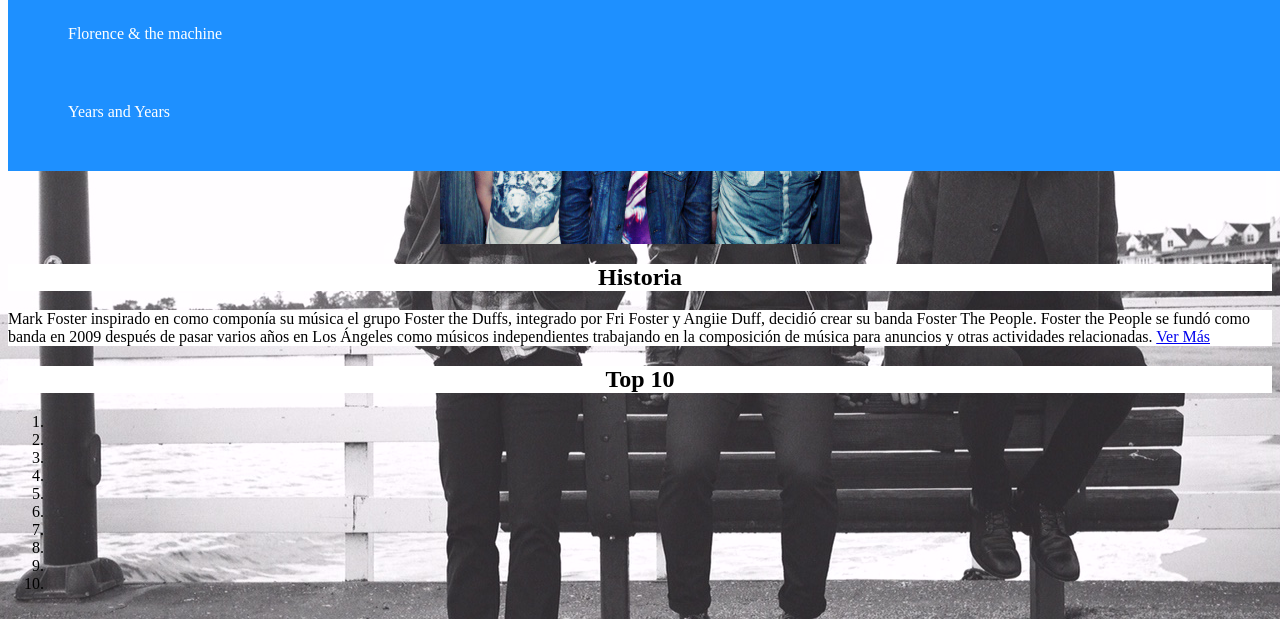
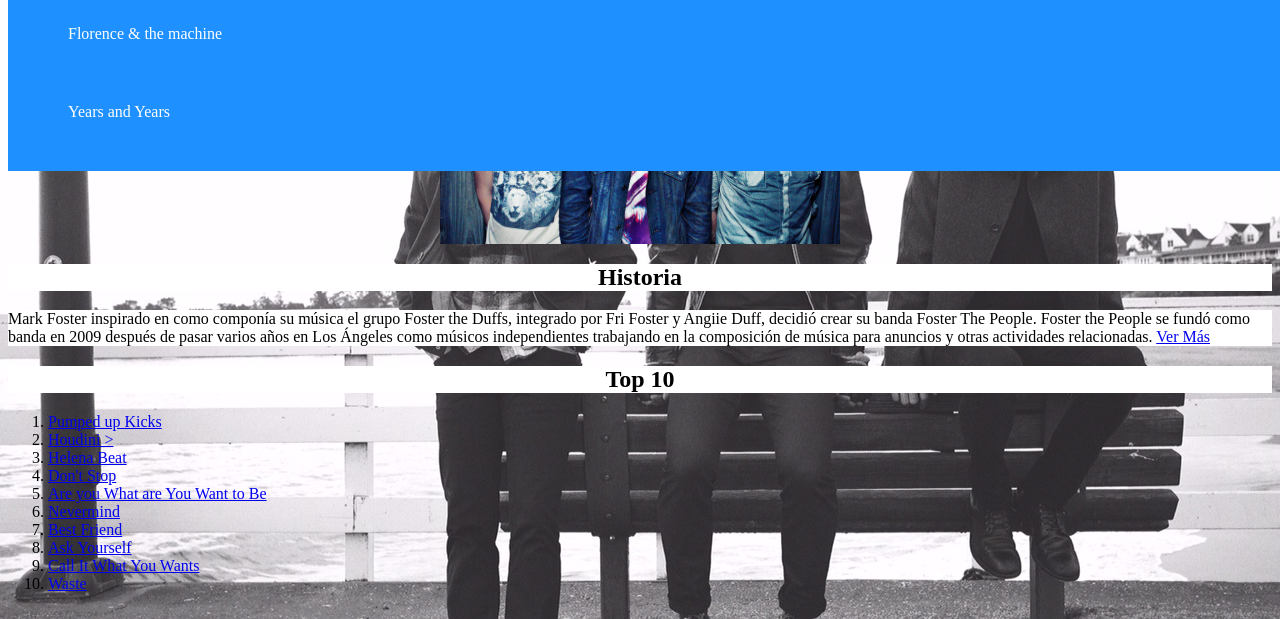
Before and after one commit to daalear/Trabajo-en-Clase-02, a plain HTML site: page foster_the_people.html in a window 1280 px wide. Shown: the part 181-800 px from the top of the page. Drawn offline with Linux system fonts and the light colour scheme.

Commit message:
Se agregan los URL de videos

```diff
--- a/foster_the_people.html
+++ b/foster_the_people.html
@@ -40,16 +40,16 @@
 
     <h2> Top 10</h2>
         <ol>
-            <li> <a href="" ></a></li>
-            <li> <a href="" ></a></li>
-            <li> <a href="" ></a></li>
-            <li> <a href="" ></a></li>
-            <li> <a href="" ></a></li>
-            <li> <a href="" ></a></li>
-            <li> <a href="" ></a></li>
-            <li> <a href="" ></a></li>
-            <li> <a href="" ></a></li>
-            <li> <a href="" ></a></li>
+            <li> <a href="https://www.youtube.com/watch?v=SDTZ7iX4vTQ"> Pumped up Kicks </a></li>
+            <li> <a href="https://www.youtube.com/watch?v=_GMQLjzVGfw"> Houdini ></a></li>
+            <li> <a href="https://www.youtube.com/watch?v=ABzh6hTYpb8"> Helena Beat</a></li>
+            <li> <a href="https://www.youtube.com/watch?v=jlAgHt92lqE"> Don't Stop</a></li>
+            <li> <a href="https://www.youtube.com/watch?v=dcxu1LSm51w"> Are you What are You Want to Be</a></li>
+            <li> <a href="https://www.youtube.com/watch?v=B-IB6yO_8Uk"> Nevermind</a></li>
+            <li> <a href="https://www.youtube.com/watch?v=Ndzln1UEyf0"> Best Friend</a></li>
+            <li> <a href="https://www.youtube.com/watch?v=JjpbWJpvGkA"> Ask Yourself</a></li>
+            <li> <a href="https://www.youtube.com/watch?v=1prhCWO_518"> Call It What You Wants</a></li>
+            <li> <a href="https://www.youtube.com/watch?v=UbEVzpdOlVg"> Waste</a></li>
         </ol>
 
 
```
